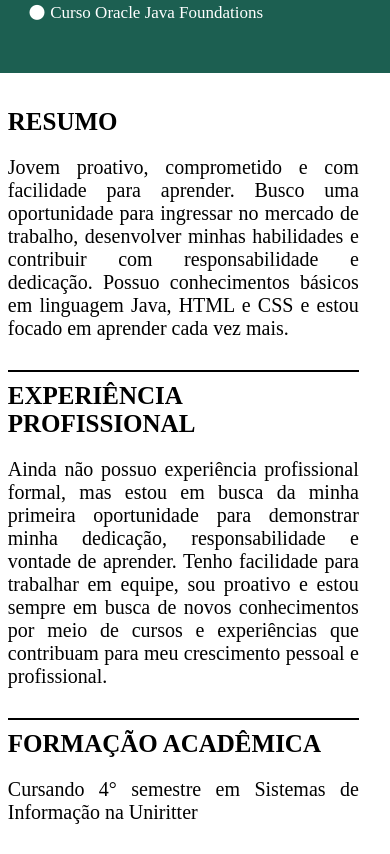
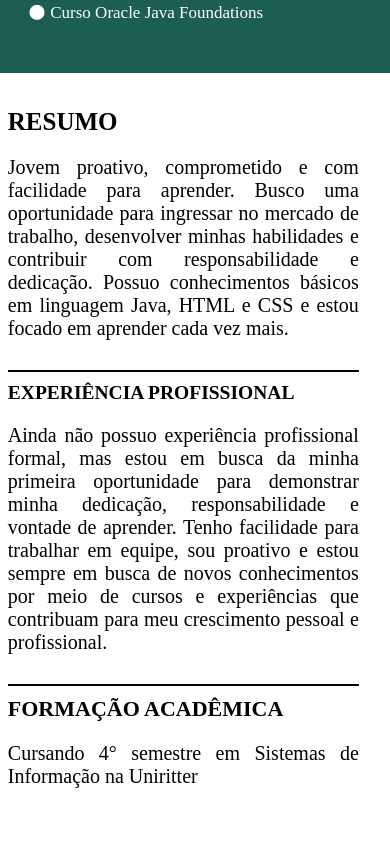
Before and after one commit to JuniorVach/curriculo, a plain HTML site: page index.html in a window 390 px wide. Shown: the part 628-1482 px from the top of the page. After the commit the page ends 1446 px from the top, so only its background shows below. Drawn offline with Linux system fonts and the light colour scheme.

Commit message:
curriculo 2.0

```diff
--- a/style.css
+++ b/style.css
@@ -162,6 +162,14 @@ body, html{
     .informacoes-adicionais{
         margin-bottom: 40px;
     }
+
+    .experiencia h2{
+        font-size: 19.5px;
+    }
+
+    .formacao h2{
+        font-size: 22px;
+    }
 }
 
 
```
